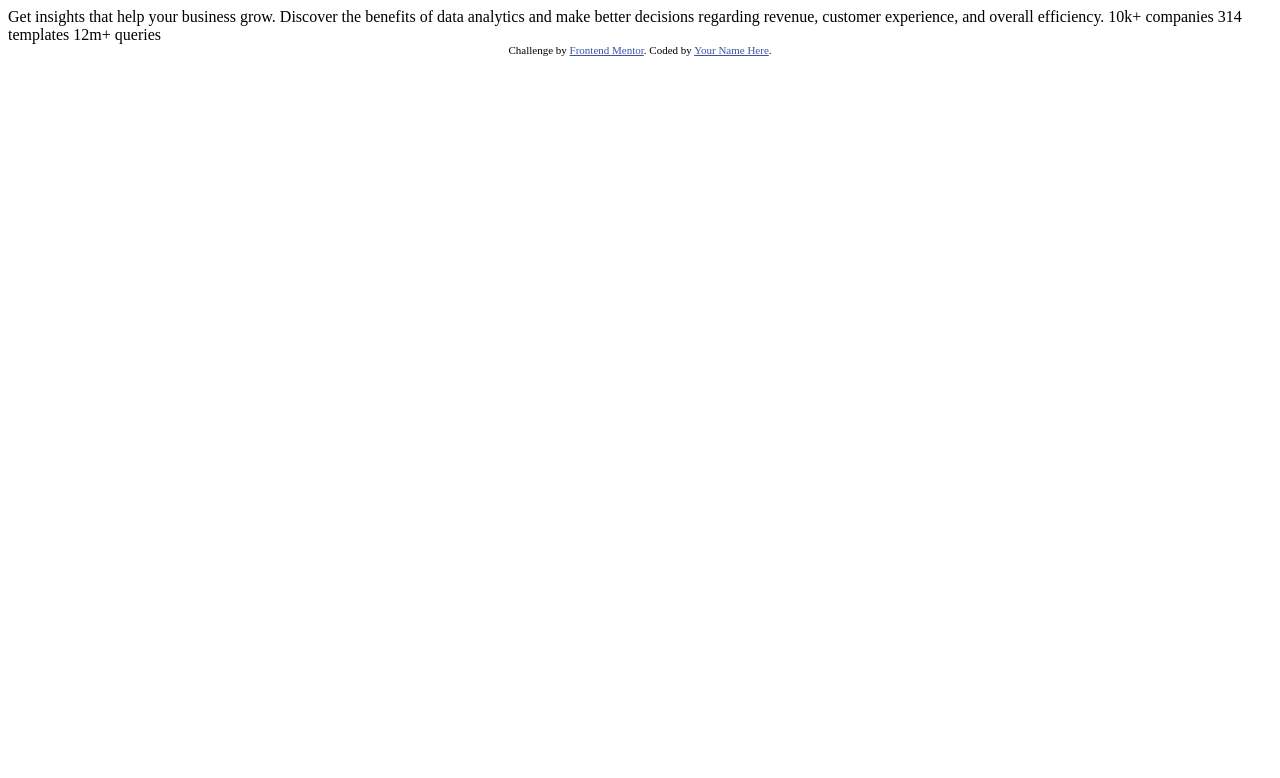
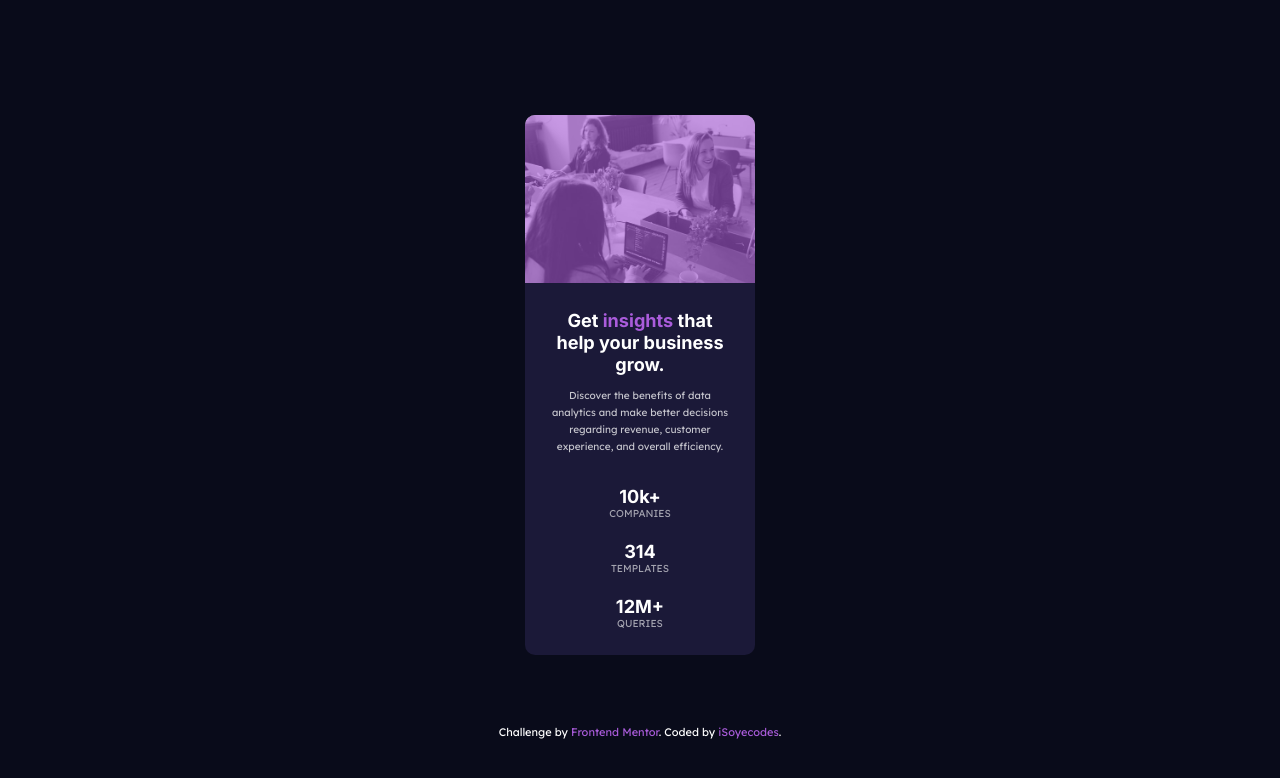
Before and after one commit to iSoyecodes/Stats-preview-card-component-Challange, a plain HTML site: page index.html in a window 1280 px wide. Drawn offline with Linux system fonts and the light colour scheme.

Commit message:
initial commit

```diff
--- /dev/null
+++ b/Css/style.css
@@ -0,0 +1,136 @@
+@import url('https://fonts.googleapis.com/css2?family=Inter:wght@400;700&family=Lexend+Deca&display=swap');
+
+/* font-family: 'Inter', sans-serif; */
+
+:root{
+    /* Primary theme */
+    --Very-dark-blue-main-background: hsl(233, 47%, 7%);
+    --Dark-desaturated-blue-card-background: hsl(244, 38%, 16%);
+    --Soft-violet-accent: hsl(277, 64%, 61%);
+
+    /* Neutral theme */
+
+    --White-main-heading-stats: hsl(0, 0%, 100%);
+    --Slightly-transparent-white-main-paragraph: hsla(0, 0%, 100%, 0.75);
+    --Slightly-transparent-white-stat-headings: hsla(0, 0%, 100%, 0.6);
+}
+
+* {
+    box-sizing: border-box;
+    margin: 0;
+    padding: 0;
+}
+
+body {
+    background-color: var(--Very-dark-blue-main-background);
+    color: var(--White-main-heading-stats);
+    font-family: 'Lexend Deca', sans-serif;
+    font-weight: 400;
+}
+
+/* Typography */
+.card-header {
+    font-family: 'Inter', sans-serif;
+    font-size: 1.13rem;
+    font-weight: 700;
+}
+
+.text-purple {
+    color: var(--Soft-violet-accent);
+}
+
+.card-description {
+    font-size: 0.63rem;
+    line-height: 1.7;
+    color: var(--Slightly-transparent-white-main-paragraph);
+}
+
+.card-stats .stats {
+    font-family: 'Inter', sans-serif;
+    font-size: 1.13rem;
+    font-weight: 700;
+}
+
+.card-stats .stats-info {
+    font-size: 0.63rem;
+    text-transform: uppercase;
+    color: var(--Slightly-transparent-white-stat-headings);
+}
+
+/* X Typography */
+
+/* Card */
+.container {
+    width: 100%;
+    min-height: 100vh;
+    display: grid;
+    grid: 1fr min-content / 1fr;
+    place-items: center;
+    padding: 3.81rem 4.5rem;
+    row-gap: 1rem;
+}
+
+.card {
+    /* width: 100%;
+    max-width: 14.38rem; */
+    width: 14.38rem;
+    height: auto;
+    background-color: var(--Dark-desaturated-blue-card-background);
+    border-radius: 0.63rem;
+    display: flex;
+    flex-flow: column nowrap;
+    gap: 1.63rem;
+    overflow: hidden;
+}
+
+.card-image {
+    background: url('../images/image-header-desktop.jpg');
+    background-repeat: no-repeat;
+    background-size: cover;
+    position: relative;
+    width: 100%;
+    height: 10.5rem;
+}
+
+.overlay {
+    background-color: var(--Soft-violet-accent);
+    opacity: 0.6;
+    position: absolute;
+    top: 0;
+    left: 0;
+    width: 100%;
+    height: 100%;
+}
+
+.card-content {
+    padding: 0 1.63rem 1.56rem;
+    display: flex;
+    flex-flow: column nowrap;
+    gap: 1.88rem;
+    text-align: center;
+}
+
+.pry-content {
+    display: flex;
+    flex-flow: column nowrap;
+    gap: 0.75rem;
+}
+
+.sec-content {
+    display: flex;
+    flex-flow: column nowrap;
+    gap: 1.25rem;
+}
+
+/* footer */
+.attribution {
+    font-size: 11px;
+    text-align: center;
+}
+.attribution a {
+    color: var(--Soft-violet-accent);
+    text-decoration: none;
+}
+/* X Card */
+
+/*  */
--- a/index.html
+++ b/index.html
@@ -8,26 +8,68 @@
 
   <title>Frontend Mentor | Stats preview card component</title>
 
-  <!-- Feel free to remove these styles or customise in your own stylesheet 👍 -->
-  <style>
-    .attribution { font-size: 11px; text-align: center; }
-    .attribution a { color: hsl(228, 45%, 44%); }
-  </style>
+  <!-- custome css -->
+  <link rel="stylesheet" href="./Css/style.css">
+
 </head>
 <body>
 
-  Get insights that help your business grow.
+  <div class="container">
+    <main>
+      <div class="card">
+        <!-- card-image -->
+        <div class="card-image">
+          <div class="overlay"></div>
+        </div>
+        <!-- card-content -->
+        <div class="card-content">
 
-  Discover the benefits of data analytics and make better decisions regarding revenue, customer
-  experience, and overall efficiency.
+          <div class="pry-content">
 
-  10k+ companies
-  314 templates
-  12m+ queries
+            <h1 class="card-header">
+              Get <span class="text-purple">insights</span> that help your business grow.
+            </h1>
 
-  <div class="attribution">
-    Challenge by <a href="https://www.frontendmentor.io?ref=challenge" target="_blank">Frontend Mentor</a>.
-    Coded by <a href="#">Your Name Here</a>.
+            <p class="card-description">
+              Discover the benefits of data analytics and make better decisions regarding revenue, customer
+              experience, and overall efficiency.
+            </p>
+
+          </div>
+
+          <div class="sec-content">
+
+            <div class="card-stats">
+              <h2 class="stats">10k+</h2>
+              <p class="stats-info">companies</p>
+            </div>
+
+            <div class="card-stats">
+              <h2 class="stats">314</h2>
+              <p class="stats-info">templates</p>
+            </div>
+
+            <div class="card-stats">
+              <h2 class="stats">12M+</h2>
+              <p class="stats-info">queries</p>
+            </div>
+
+          </div>
+
+        </div>
+
+      </div>
+    </main>
+
+    <!-- card-footer -->
+    <div class="attribution" role="contentinfo">
+      Challenge by <a href="https://www.frontendmentor.io?ref=challenge" target="_blank">Frontend Mentor</a>.
+      Coded by <a href="#">iSoyecodes</a>.
+    </div>
+
   </div>
+
+
+
 </body>
 </html>
```
